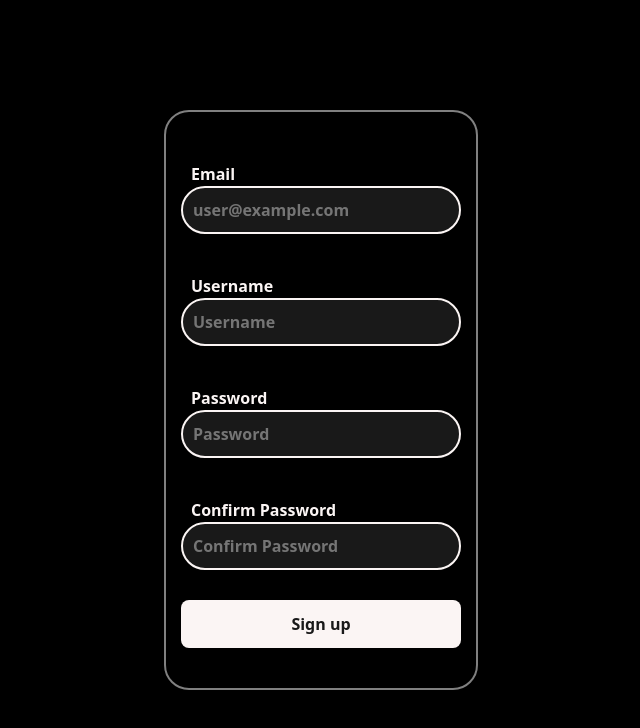
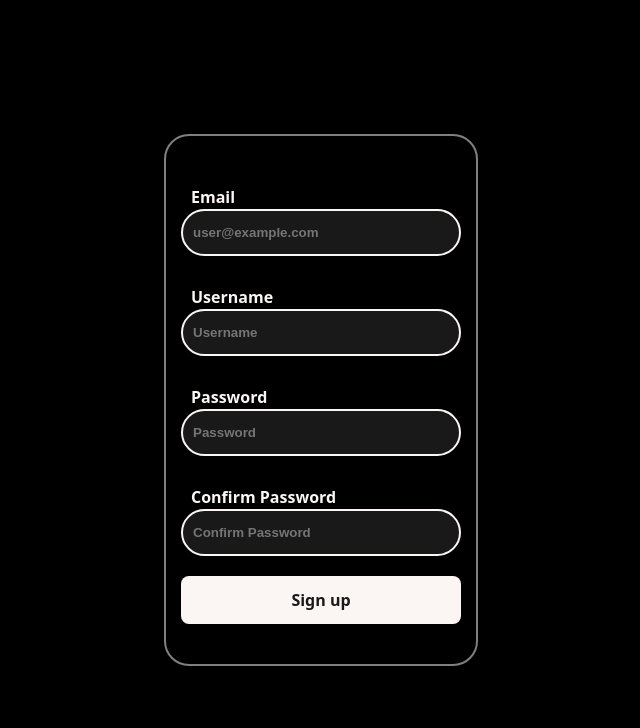
Before and after one commit to Freeze3780/card-game-site, a React (Vite) app: page /register in a window 1280 px wide. Shown: the top 728 px of the page, without its empty margins (319-959 px from the left). Built offline with nearby package versions, Linux system fonts and the light colour scheme; no server answers.

Commit message:
made more style changes

```diff
--- a/src/Components/Input/Input.module.css
+++ b/src/Components/Input/Input.module.css
@@ -1,16 +1,24 @@
 .container {
-	display: flex;
-	flex-direction: column;
-	place-content: left;
-	padding: 10px 0px;
+	display: grid;
+	grid-template:
+		"label info"
+		"input input";
+	align-items: end;
+
+	padding: 0px;
 	margin: 10px 0px;
+	/* border: 1px rgba(0, 255, 0, 0.5) solid; */
+	min-height: 10vh;
 }
+
 .label {
+	grid-area: label;
+	/* border: 1px rgba(255, 0, 0, 0.5) solid; */
 	font-weight: bold;
 	padding-left: 10px;
 }
 .input {
-	all: unset;
+	grid-area: input;
 	border: 2px var(--light-color) solid;
 	border-radius: 25px;
 	padding: 10px;
@@ -18,6 +26,7 @@
 
 	font-weight: bold;
 	width: 20vw;
+	height: 50%;
 
   	transition: 0.35s;
 }
@@ -27,3 +36,11 @@
 	color: var(--dark-color);
 	border-color: var(--accent-color);
 }
+.info{
+	/* border: 1px rgba(0, 0, 255, 0.5) solid; */
+	grid-area: info;
+	display: inline;
+	margin: 0;
+	text-align: right;
+	font-size: 0.875rem;
+}
--- a/src/Components/Input/Input.tsx
+++ b/src/Components/Input/Input.tsx
@@ -7,13 +7,21 @@ type props = {
 	type: string;
 	placeholder?: string;
 	onChange?: ChangeEventHandler<HTMLInputElement>;
-	ref?: React.Ref<HTMLInputElement>
+	ref?: React.Ref<HTMLInputElement>;
+	info?: string;
+	infoClass?: string;
 };
 
-export default function Input({ value, label, type, placeholder, onChange, ref }: props) {
+export default function Input({ value, label, type, placeholder, onChange, ref, info, infoClass }: props) {
+	if (typeof infoClass !== "string"){
+		infoClass = "correct"
+	}
 	return (
 		<div className={styles.container}>
 			<label className={styles.label}>{label}</label>
+			{
+				typeof info === "string" ? <p className={`${styles.info} ${infoClass}`}>{info}</p> : <></>
+			}
 			<input
 				value={value}
 				className={styles.input}
--- a/src/Pages/PageNotFound.tsx
+++ b/src/Pages/PageNotFound.tsx
@@ -1,11 +1,12 @@
 import { Link } from "react-router-dom";
+import Button from "../Components/Button/Button";
 
 export default function PageNotFound() {
 	return (
 		<>
-			<h1>404 Not Found</h1>
+			<h1>404 Page Not Found</h1>
 			<Link to={"/"}>
-				<button>Go Back Home</button>
+				<Button>Go Back Home</Button>
 			</Link>
 		</>
 	);
--- a/src/Pages/login.tsx
+++ b/src/Pages/login.tsx
@@ -1,16 +1,20 @@
 import { useState } from 'react';
 import { verifyPassword } from "../../utils/password.ts";
 import type { User } from "../../utils/types.ts";
-import Button from '../Components/Button/Button.tsx';
+
 import A from '../Components/A/A.tsx';
 import Input from '../Components/Input/Input.tsx';
+import Button from '../Components/Button/Button.tsx';
 import supabase from '../../utils/supabase.ts';
 
 
 export default function LoginPage() {
 	// console.log("Hello");
 	const [email, setEmail] = useState("");
+	const [emailInfo, setEmailInfo] = useState("");
+
 	const [password, setPassword] = useState("");
+	const [passwordInfo, setPasswordInfo] = useState("");
 
 	function emailChangeHandler(e: React.ChangeEvent<HTMLInputElement>) {
 		setEmail(e.target.value);
@@ -31,26 +35,26 @@ export default function LoginPage() {
 		if (error) console.error(error);
 		else console.log(data);
 
+		setEmailInfo("");
 		if (data === null){
-			//TODO
-			console.error("email not registered");
+			setEmailInfo("Email not registered");
 			return false;
 		}
+
+		setPasswordInfo("");
 		const user: User = {...data[0]};
 		if (await verifyPassword(password, user.password)){
-			//TODO
 			return true;
 		}else {
-			//TODO
-			console.error("wrong password");
+			setPasswordInfo("Wrong Password");
 			return false;
 		}
 	}
 
 	return (
 		<form className="form-container" onSubmit={submitHandler}>
-			<Input value={email} onChange={emailChangeHandler} label="Email" type="email" placeholder="user@example.com" />
-			<Input value={password} onChange={passwordChangeHandler} label="Password" type="password" />
+			<Input value={email} onChange={emailChangeHandler} label="Email" type="email" placeholder="user@example.com" info={emailInfo} infoClass='wrong' />
+			<Input value={password} onChange={passwordChangeHandler} label="Password" type="password" info={passwordInfo} infoClass='wrong' />
 			<A to='#' text="Forgot your password?" />
 			<Button>Login</Button>
 			<A to="/register" text="Don't have an account? Sign up"/>
--- a/src/Pages/register.tsx
+++ b/src/Pages/register.tsx
@@ -1,14 +1,19 @@
 import { useRef, useState, useEffect } from "react";
+import { hashPassword } from "../../utils/password.ts";
+import type { User } from "../../utils/types.ts";
+
+import Input from "../Components/Input/Input";
+import Button from "../Components/Button/Button";
 import supabase from "../../utils/supabase";
-import { hashPassword } from "../../utils/password.ts";
-import Button from "../Components/Button/Button";
-import Input from "../Components/Input/Input";
-import type { User } from "../../utils/types.ts";
 
 export default function RegisterPage() {
 	const [email, setEmail] = useState("");
+	const [emailInfo, setEmailInfo] = useState("");
+
 	const [name, setName] = useState("");
+	const [nameInfo, setNameInfo] = useState("");
 
+	const [passwordInfo, setPasswordInfo] = useState("");
 	const [password, setPassword] = useState("");
 	const passwordRef = useRef<HTMLInputElement>(null);
 
@@ -19,9 +24,11 @@ export default function RegisterPage() {
 	useEffect(() => {
 		if (passwordRef.current && confirmPasswordRef.current){
 			if (password !== confirmPassword && password !== "" && confirmPassword !== ""){
+				setPasswordInfo("These Field must match");
 				passwordRef.current.style.borderColor = "crimson";
 				confirmPasswordRef.current.style.borderColor = "crimson";
 			} else {
+				setPasswordInfo("");
 				passwordRef.current.style.borderColor = "";
 				confirmPasswordRef.current.style.borderColor = "";
 			}
@@ -46,6 +53,11 @@ export default function RegisterPage() {
 
 	async function submitHandler(e: React.FormEvent<HTMLFormElement>) {
 		e.preventDefault();
+
+		if ([email, name, password, confirmPassword].includes("")){
+			return false;
+		}
+
 		if (password !== confirmPassword){
 			return false;
 		}
@@ -57,24 +69,36 @@ export default function RegisterPage() {
 		);
 
 		// * Checking if the email is already registered or if the username is already used
+		let pass = true;
+		setEmailInfo("");
+		{
 			const { data } = await supabase
 			.from('users')
 			.select()
-		.or(`email.eq.${email},name.eq.${name}`)
+			.eq('email', email)
 			.overrideTypes<Array<User>, { merge: false }>();
 
 			if (data !== null){
-			for (let user of data){
-				if (user.email === email){
-					console.error("Email already registered");
-					return false;
-				}
-				if (user.name === name){
-					console.error("Username already used");
-					return false;
+				setEmailInfo("Email already Registered");
+				pass = false;
 			}
 		}
+
+		setNameInfo("");
+		{
+			const { data } = await supabase
+				.from('users')
+				.select()
+				.eq('name', name)
+				.overrideTypes<Array<User>, { merge: false }>();
+
+			if (data !== null){
+				setNameInfo("Username already in use");
+				pass = false;
 			}
+		}
+
+		if (!pass) return false
 
 		// * Inserting User into the DB
 		const { error } = await supabase
@@ -95,23 +119,31 @@ export default function RegisterPage() {
 				type="email"
 				placeholder="user@example.com"
 				onChange={emailChangeHandler}
+				info={emailInfo}
+				infoClass="wrong"
 			/>
 			<Input label="Username"
 				type="text"
 				onChange={nameChangeHandler}
 				value={name}
+				info={nameInfo}
+				infoClass="wrong"
 			/>
 			<Input label="Password"
 				type="password"
 				ref={passwordRef}
 				onChange={passwordChangeHandler}
 				value={password}
+				info={passwordInfo}
+				infoClass="wrong"
 			/>
 			<Input label="Confirm Password"
 				type="password"
 				ref={confirmPasswordRef}
 				onChange={confirmPasswordChangeHandler}
 				value={confirmPassword}
+				info={passwordInfo}
+				infoClass="wrong"
 			/>
 			<Button>Sign up</Button>
 		</form>
--- a/src/index.css
+++ b/src/index.css
@@ -7,7 +7,6 @@
 	color: var(--light-color);
 	background-color: black;
 
-  color: b;
 	font-synthesis: none;
 	text-rendering: optimizeLegibility;
 	-webkit-font-smoothing: antialiased;
@@ -19,6 +18,7 @@
 	--accent-color: blueviolet;
 	--correct-color: hsl(103, 45%, 47%);
 	--wrong-color: crimson;
+	/* --useful-color: rgb(55, 0, 255); */
 }
 
 body {
@@ -39,3 +39,10 @@ body {
 	display: flex;
 	flex-direction: column;
 }
+
+.correct {
+	color: var(--correct-color);
+}
+.wrong {
+	color: var(--wrong-color);
+}
```
Also changed, not shown: src/main.tsx (+6 -5 lines). Lines whose indentation alone changed are shown as unchanged.
